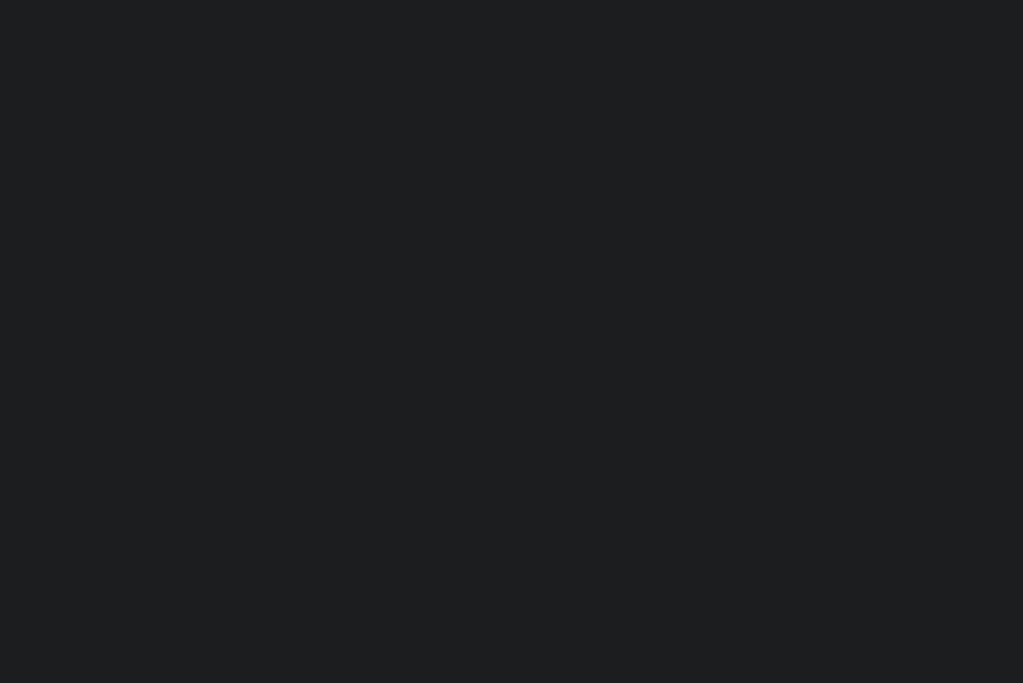
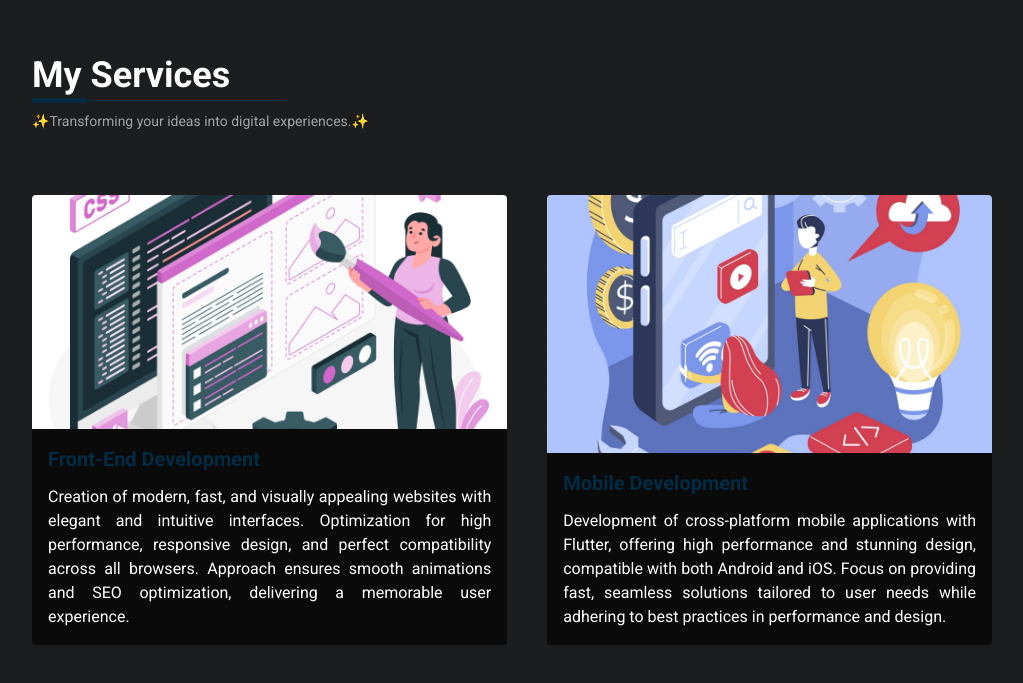
Before and after one commit to AshuraDev/my_dev_portfolio, a Next.js app: page /en in a window 1280 px wide. Shown: the part 1431-2114 px from the top of the page, without its empty margins (128-1151 px from the left). Before the commit the page ends 1446 px from the top, so only its background shows below. Built offline with nearby package versions, Linux system fonts and the light colour scheme.

Commit message:
Implemente services section

```diff
--- a/src/app/[locale]/page.tsx
+++ b/src/app/[locale]/page.tsx
@@ -1,9 +1,11 @@
 import HomeSection from "@/components/sections/home/home-section";
+import Services from "@/components/sections/services/services-section";
 
 export default function Home() {
   return (
     <main className="">
       <HomeSection />
+      <Services />
     </main>
   );
 }
--- a/src/app/globals.css
+++ b/src/app/globals.css
@@ -90,6 +90,9 @@ html {
   .default-padding {
     @apply px-2 md:px-14 lg:px-40;
   }
+  .sub-title {
+    @apply text-sm text-muted-foreground;
+  }
   .gradient-text {
     @apply bg-gradient-to-r from-blue-900 to-sky-500 bg-clip-text text-transparent;
   }
--- a/src/components/sections/home/about-card.tsx
+++ b/src/components/sections/home/about-card.tsx
@@ -34,7 +34,7 @@ const AboutCard = () => {
               {t("my_description")}
             </p>
             <div className="mb-6">
-              <h3 className="text-xl underline font-normale mb-2">
+              <h3 className="text-base underline font-normale mb-2">
               {t("skills_title")}
               </h3>
               <div className="flex flex-wrap gap-2">
--- a/src/components/sections/home/about.tsx
+++ b/src/components/sections/home/about.tsx
@@ -8,6 +8,7 @@ const About = () => {
     <section id="about" className="">
       {/* section title */}
       <h2>{t("about_me")}</h2>
+      {/* About me infos */}
       <div className="w-full mt-16">
         <AboutCard />
       </div>
--- a/src/components/sections/home/intro.tsx
+++ b/src/components/sections/home/intro.tsx
@@ -14,6 +14,7 @@ const Intro = () => {
       id="home"
       className="w-full flex flex-col items-center md:flex-row justify-center py-4 gap-5 default-padding"
     >
+      {/* Introduction info */}
       <div className="flex flex-col justify-center w-full">
         <span className="flex items-center text-3xl font-bold">
           {t("greeting")}
@@ -37,6 +38,7 @@ const Intro = () => {
           </Button>
         </div>
       </div>
+      {/* Coding illustration image */}
       <div className="h-[350px] md:h-[450px] lg:h-[550px] w-full relative">
         <Image
           src={"/images/code3.webp"}
--- /dev/null
+++ b/src/components/sections/services/services-card.tsx
@@ -0,0 +1,32 @@
+import React from 'react';
+import Image from 'next/image';
+
+interface ServiceCardProps {
+  title: string;
+  description: string;
+  imageUrl: string;
+}
+
+const ServiceCard: React.FC<ServiceCardProps> = ({ title, description, imageUrl }) => {
+  return (
+    <div className="relativ e overflow-hidden rounded-sm bg-card shadow-sm transition-all hover:shadow-2xl flex flex-col h-[450px] max-w-lg">
+      <div className="relative w-full h-60 md:h-72 lg:h-80 overflow-hidden">
+        <Image
+          src={imageUrl}
+          alt={title}
+          layout="fill"
+          objectFit="cover"
+          className=""
+        />
+      </div>
+      <div className="p-4 flex flex-col flex-grow">
+        <div className="flex items-center justify-between">
+          <h3 className="text-base md:text-xl font-semibold text-primary">{title}</h3>
+        </div>
+        <p className="mt-3 text-sm md:text-base text-justify">{description}</p>
+      </div>
+    </div>
+  );
+};
+
+export default ServiceCard;
--- /dev/null
+++ b/src/components/sections/services/services-section.tsx
@@ -0,0 +1,31 @@
+import { useServices } from "@/constants/service-list";
+import { useTranslations } from "next-intl";
+import React from "react";
+import ServiceCard from "./services-card";
+
+const Services = () => {
+  const services = useServices();
+  const t = useTranslations();
+  return (
+    <section id="services">
+      {/* title and subtitle */}
+      <div className="flex items-start flex-col gap-2">
+        <h2>{t("services_section.title")}</h2>
+        <p className="sub-title">✨{t("services_section.subtitle")}✨</p>
+      </div>
+      {/* service list */}
+      <div className="w-full mt-16 flex items-center justify-center flex-col md:flex-row gap-10">
+        {services.map((service, index) => (
+          <ServiceCard
+            key={index}
+            title={service.title}
+            description={service.description}
+            imageUrl={service.image}
+          />
+        ))}
+      </div>
+    </section>
+  );
+};
+
+export default Services;
--- a/src/constants/my-skills.ts
+++ b/src/constants/my-skills.ts
@@ -34,7 +34,7 @@ export const MySkills: Skill[] = [
   },
   {
     name: "TypeScript",
-    image: "/images/typeScript.svg",
+    image: "/images/typescript.svg",
   },
 
   {
--- /dev/null
+++ b/src/constants/service-list.ts
@@ -0,0 +1,25 @@
+import { useTranslations } from "next-intl";
+
+
+interface Service {
+  title: string;
+  image: string;
+  description: string;
+}
+
+export const useServices = (): Service[] => {
+  const t  = useTranslations();
+
+  return [
+    {
+      title: t("servicesList.frontend_development.title"),
+      image: "/images/code1.webp",
+      description: t("servicesList.frontend_development.description"),
+    },
+    {
+      title: t("servicesList.mobile_development.title"),
+      image: "/images/mobile.webp",
+      description: t("servicesList.mobile_development.description"),
+    },
+  ];
+};
```
